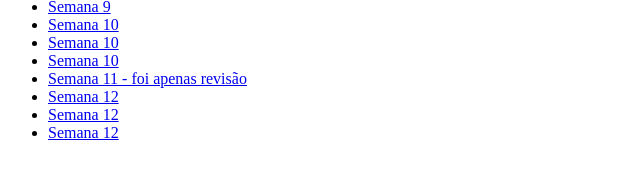
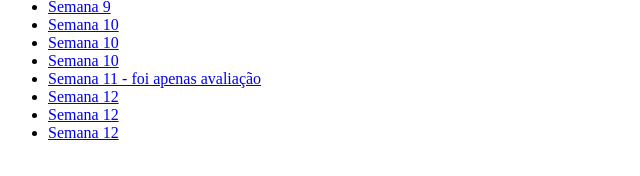
Before and after one commit to samm-creator/lista-de-exercicios, a plain HTML site: page index.html in a window 1280 px wide. Shown: the part 334-510 px from the top of the page, 0-640 px from the left. Drawn offline with Linux system fonts and the light colour scheme.

```diff
--- a/index.html
+++ b/index.html
@@ -28,7 +28,7 @@
     <li><a href="Semana 10/blog1/index.html">Semana 10</a></li>
     <li><a href="Semana 10/blog2/index.html">Semana 10</a></li>
     <li><a href="Semana 10/lista de exercicios 06.pdf">Semana 10</a></li>
-    <li><a href="Semana 11/avaliação.txt">Semana 11 - foi apenas revisão</a></li>
+    <li><a href="Semana 11/avaliação.txt">Semana 11 - foi apenas avaliação</a></li>
     <li><a href="Semana 12/formdesweb/exercicios/formulario1.html">Semana 12</a></li>
     <li><a href="Semana 12/formdesweb/exercicios/formulario2.html">Semana 12</a></li>
     <li><a href="Semana 12/formdesweb/exercicios/formulario3.html">Semana 12</a></li>
```
